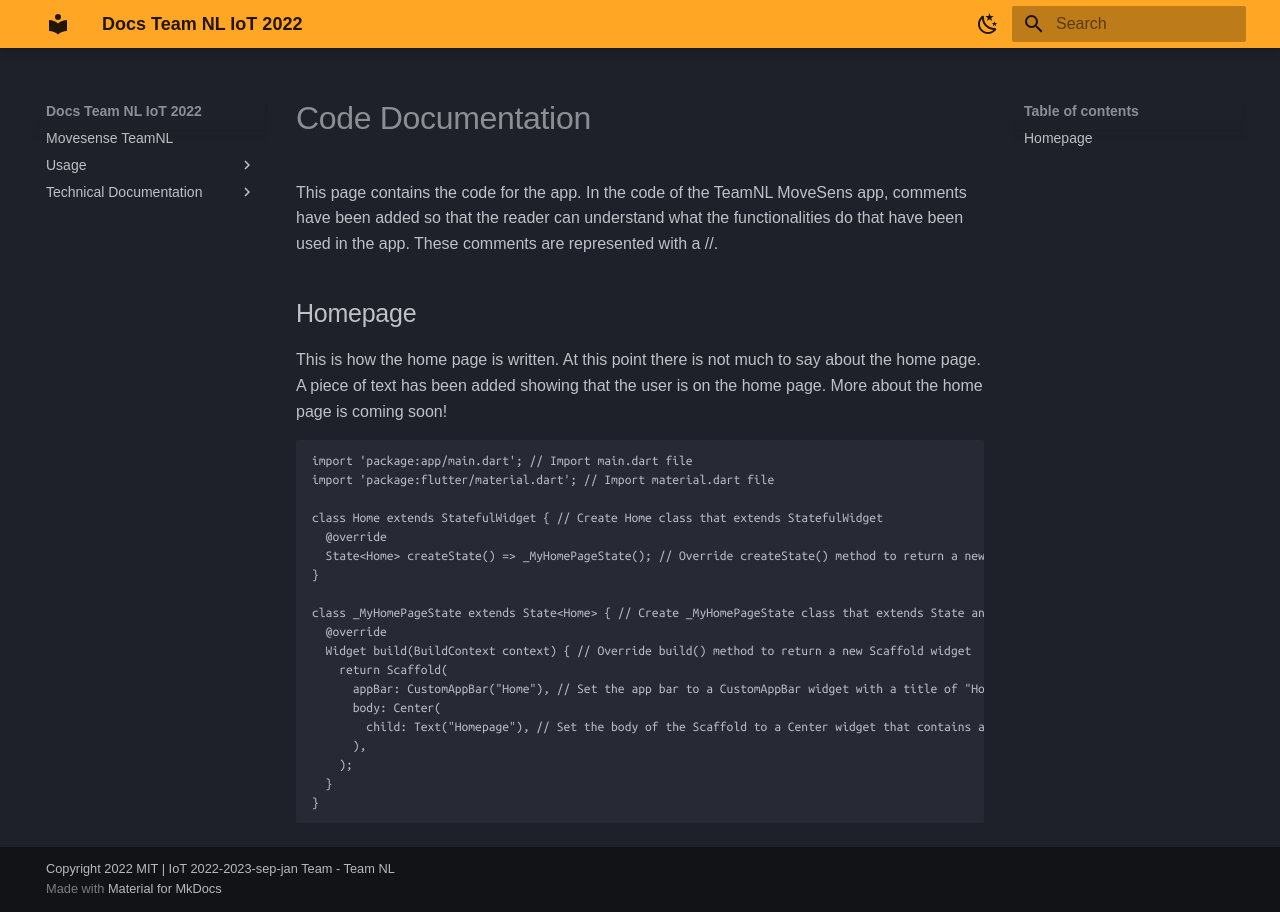
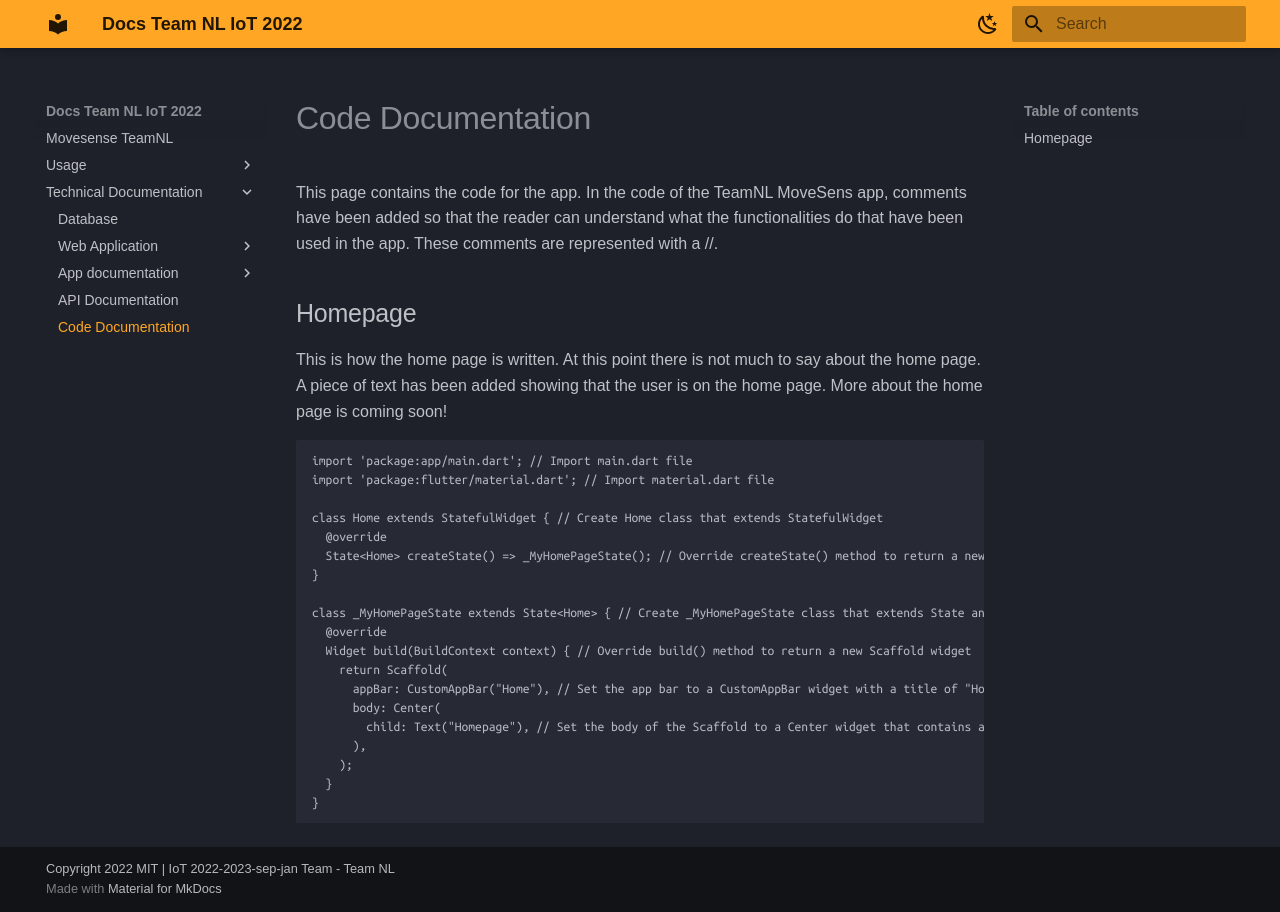
Before and after one commit to serg-and/team-nl-iot-2022, an MkDocs documentation site: the page built from docs/App/App-code-documentation.md, in a window 1280 px wide. Built offline with MkDocs 1.6.1 and Material for MkDocs 9.7.7, drawn with Linux system fonts in a browser that asks for light colours; some web fonts are replaced; old or Windows-style settings are respelled for this version of MkDocs.

Commit message:
verwijzing naar de pagina toegevoegd app-code-docu

```diff
--- a/mkdocs.yml
+++ b/mkdocs.yml
@@ -47,6 +47,7 @@ nav:
       - App documentation:
         - 'App/Packages.md'
       - 'api-documentation.md'
+      - 'App\App-code-documentation.md'
 plugins:
   - search
   - git-revision-date-localized:
```
